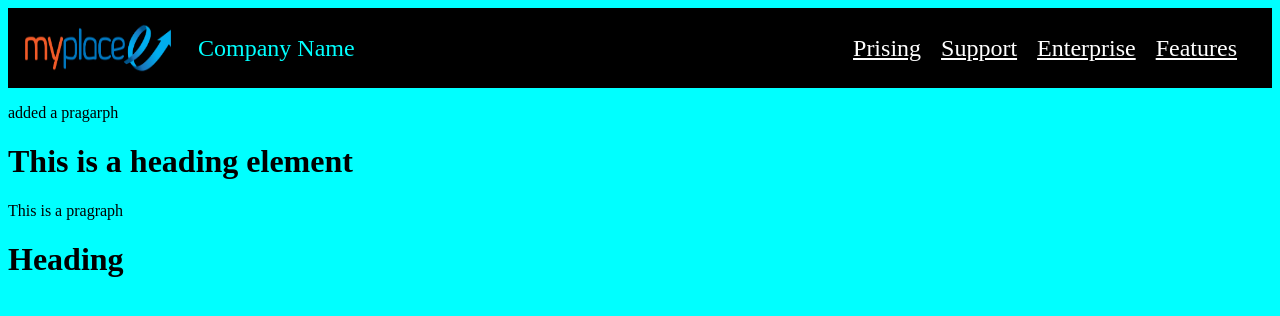
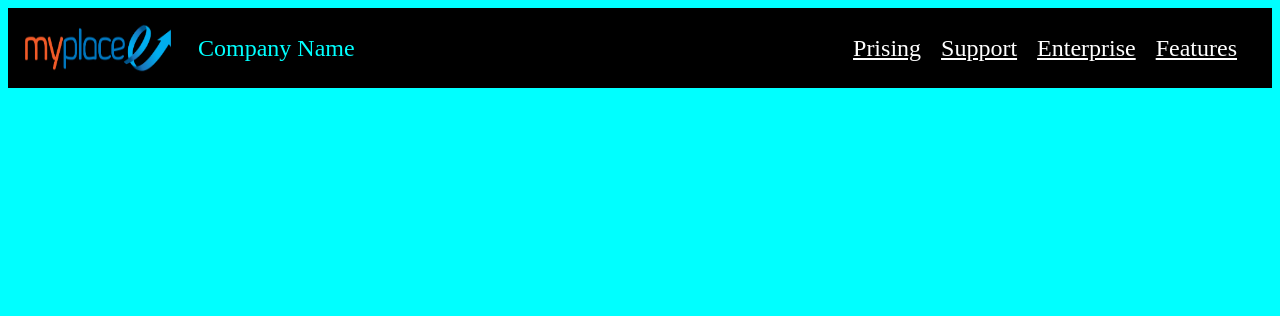
Before and after one commit to ravicodeproject/ME-HTML, a plain HTML site: page index.html in a window 1280 px wide. Drawn offline with Linux system fonts and the light colour scheme.

Commit message:
testing 1

```diff
--- a/index.html
+++ b/index.html
@@ -35,10 +35,5 @@
             </nav>
         </header>
     </div>
-    <p>added a pragarph</p>
-    <h1 style="color: black;">This is a heading element</h1>
-    <p>This is a pragraph</p>
-    <h1>Heading</h1>
 </body>
-
 </html>
```
